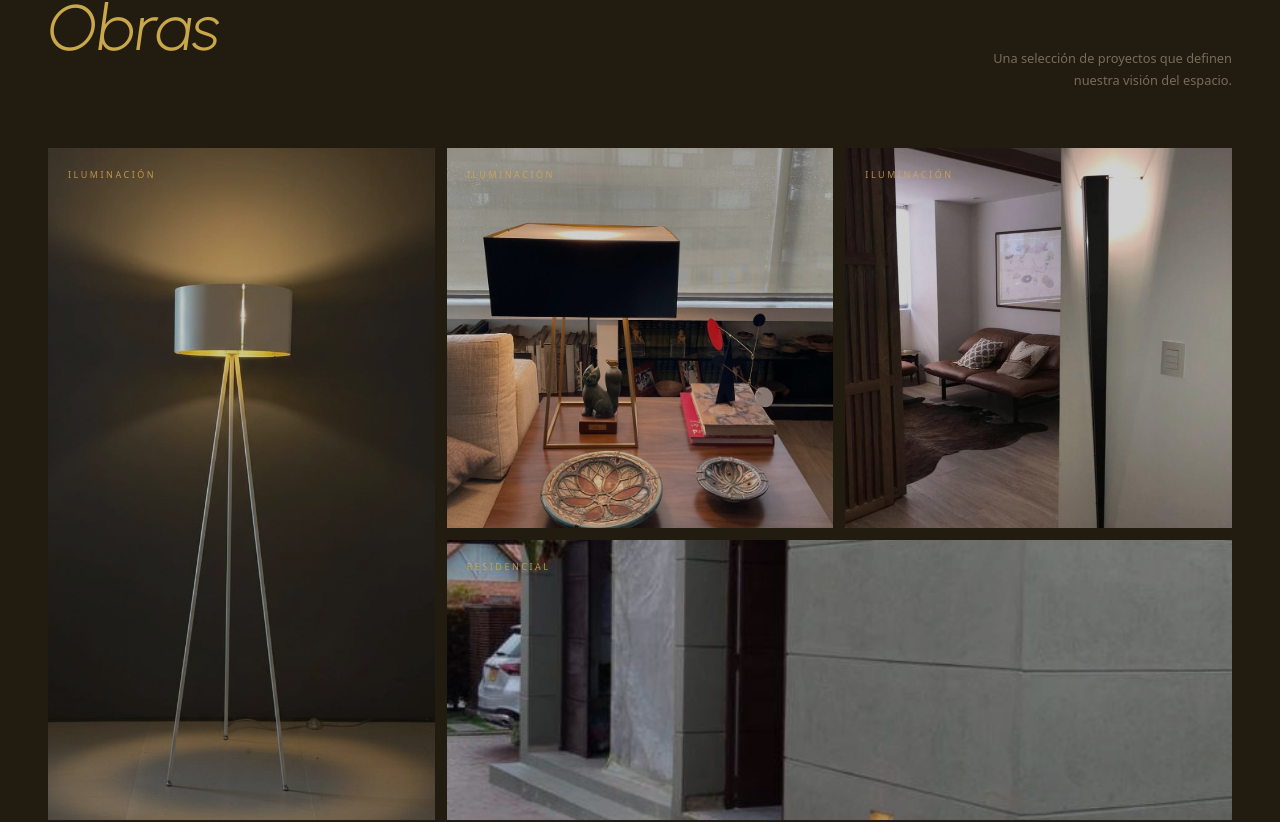
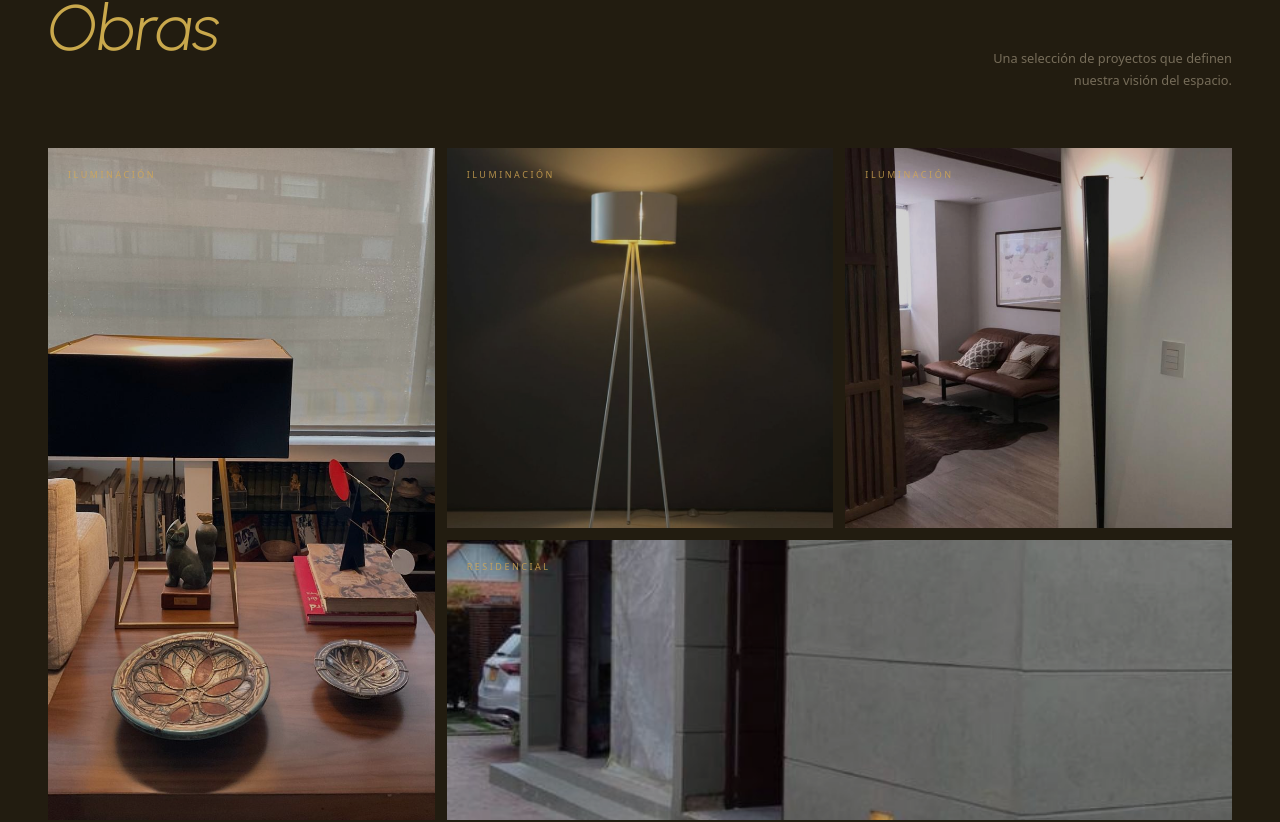
Before and after one commit to dartdesignremodeling/Dart-website, a Next.js app: page / in a window 1280 px wide. Shown: the part 5745-6567 px from the top of the page. Built offline with nearby package versions, Linux system fonts and the light colour scheme; a web font is replaced by a local one.

Commit message:
Swap first two project images in NuestrasObrasSection

```diff
--- a/src/components/NuestrasObrasSection.tsx
+++ b/src/components/NuestrasObrasSection.tsx
@@ -1,16 +1,16 @@
 const projects = [
   {
     id: 1,
-    name: "Lámpara Blanca",
+    name: "Lámpara Negra",
     tag: "ILUMINACIÓN",
-    src: "/images/lampara_blanca.jpg",
+    src: "/images/lampara_negra.JPG",
     style: { gridColumn: "1", gridRow: "1 / 3" },
   },
   {
     id: 2,
-    name: "Lámpara Negra",
+    name: "Lámpara Blanca",
     tag: "ILUMINACIÓN",
-    src: "/images/lampara_negra.JPG",
+    src: "/images/lampara_blanca.jpg",
     style: { gridColumn: "2", gridRow: "1" },
   },
   {
```
